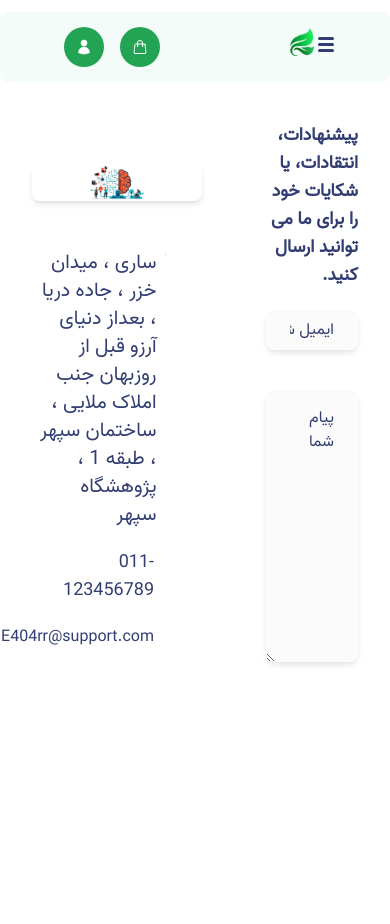
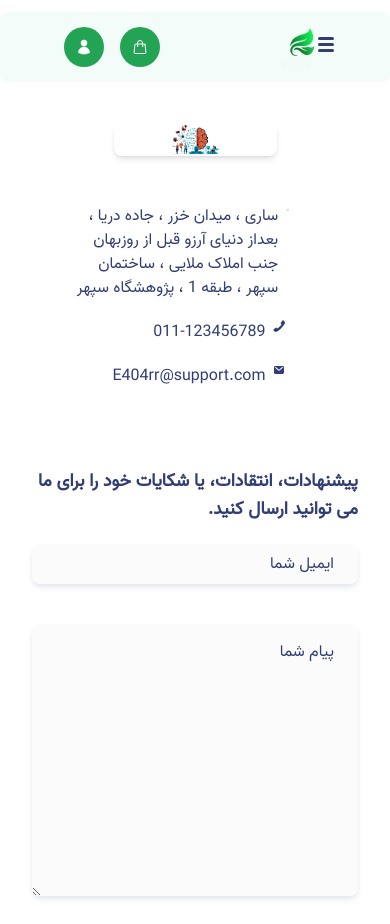
Before and after one commit to academy-react/E404rr, a React (Vite) app: page /contact-us in a window 390 px wide. Before the commit the page ends 844 px from the top, so only its background shows below. Built offline with nearby package versions, Linux system fonts and the light colour scheme.

Commit message:
some more styles changed

```diff
--- a/src/components/common/Header/HeaderNav.jsx
+++ b/src/components/common/Header/HeaderNav.jsx
@@ -5,7 +5,7 @@ import NavItems from "./NavItems";
 const HeaderNav = () => {
   return (
     <div className="w-[65%] h-full hidden md:block text-[17px] max-lg:text-[12px] max-lg:font-medium font-bold">
-      <ul className="flex w-full gap-10 items-center h-full text-[#323E73]">
+      <ul className="flex w-full xl:gap-10 lg:gap-7 gap-5 items-center h-full text-[#323E73]">
         <NavItems />
       </ul>
     </div>
--- a/src/components/common/Header/NavItems.jsx
+++ b/src/components/common/Header/NavItems.jsx
@@ -2,7 +2,7 @@ import React from "react";
 import { NavLink } from "react-router-dom";
 
 const activeClass = ({ isActive }) =>
-  isActive ? "bg-white shadow-md shadow-gray-300 px-5 py-1 rounded-2xl" : "";
+  isActive ? "bg-white shadow-md shadow-gray-300 px-3 py-1 rounded-2xl" : "";
 
 const NavItems = () => {
   return (
--- a/src/components/common/footer/Access.jsx
+++ b/src/components/common/footer/Access.jsx
@@ -1,12 +1,19 @@
+import { NavLink } from "react-router-dom";
 import styles from "./footer.module.css";
 
 const Access = () => {
   return (
     <div className="max-md:mx-auto  max-md:my-8">
       <h3 className={` ${styles.title} max-w-xs `}>دسترسی</h3>
-      <p className="m-1 mt-3">دوره ها</p>
-      <p className="m-1">معرفی مدرسین</p>
-      <p className="m-1">بلاگ</p>
+      <NavLink to="/course">
+        <p className="m-1 mt-3">دوره ها</p>
+      </NavLink>
+      <NavLink to="/introducing-teachers">
+        <p className="m-1">معرفی مدرسین</p>
+      </NavLink>
+      <NavLink to="/blog">
+        <p className="m-1">بلاگ</p>
+      </NavLink>
     </div>
   );
 };
--- a/src/components/common/footer/Common.jsx
+++ b/src/components/common/footer/Common.jsx
@@ -1,12 +1,16 @@
+import { NavLink } from "react-router-dom";
 import styles from "./footer.module.css";
 
 const Common = () => {
   return (
     <div className="max-md:mx-auto  max-md:my-8">
       <h3 className={` ${styles.title} max-w-xs `}>متداول</h3>
-      <p className="m-1 mt-3">پرسش و پاسخ </p>
-      <p className="m-1">درخواست مشاوره</p>
-      <p className="m-1">ورود</p>
+      <NavLink to="/consultation-req">
+        <p className="m-1 mt-3">درخواست مشاوره</p>
+      </NavLink>
+      <NavLink to="/login">
+        <p className="mt-1 mr-1">ورود</p>
+      </NavLink>
     </div>
   );
 };
--- a/src/components/common/footer/Contact.jsx
+++ b/src/components/common/footer/Contact.jsx
@@ -1,11 +1,16 @@
+import { NavLink } from "react-router-dom";
 import styles from "./footer.module.css";
 
 const Contact = () => {
   return (
     <div className="max-md:mx-auto max-md:my-8">
       <h3 className={` ${styles.title} max-w-xs `}>ارتباط با ما</h3>
-      <p className="m-1 mt-3">تماس با ما</p>
-      <p className="m-1">درباره ما</p>
+      <NavLink to="/contact-us">
+        <p className="m-1 mt-3">تماس با ما</p>
+      </NavLink>
+      <NavLink to="/about-us">
+        <p className="m-1">درباره ما</p>
+      </NavLink>
     </div>
   );
 };
--- a/src/screens/ContactUs/ContactInfo.jsx
+++ b/src/screens/ContactUs/ContactInfo.jsx
@@ -4,14 +4,14 @@ import Address from "../../components/common/footer/Address";
 
 const ContactInfo = () => {
   return (
-    <div className="w-[60%] px-8">
-      <div>
+    <div className="xl:w-[60%] px-8">
+      <div className="xl:w-full w-[50%] mx-auto">
         <div className="w-full px-14 rounded-lg shadow-md">
           <img className="w-full" src={AI} alt="" />
         </div>
       </div>
       <div className="mt-12">
-        <div className="flex items-start">
+        <div className="flex items-start xl:w-full w-[80%] mx-auto">
           <svg
             className="h-3 w-3 md:h-10 md:w-10 mr-9 "
             xmlns="http://www.w3.org/2000/svg"
@@ -38,14 +38,14 @@ const ContactInfo = () => {
               />
             </g>
           </svg>
-          <p className="text-xl mx-2">
+          <p className="xl:text-xl mx-2">
             ساری ، میدان خزر ، جاده دریا ، بعداز دنیای آرزو قبل از روزبهان جنب
             املاک ملایی ، ساختمان سپهر ، طبقه 1 ، پژوهشگاه سپهر
           </p>
         </div>
-        <div className="flex items-start mt-5 px-10">
+        <div className="flex items-start mt-5 xl:w-full w-[80%] mx-auto px-10">
           <svg
-            className="h-6 w-6 ml-2"
+            className="xl:w-6 w-3 ml-2"
             viewBox="0 0 32 32"
             version="1.1"
             xmlns="http://www.w3.org/2000/svg"
@@ -85,11 +85,11 @@ const ContactInfo = () => {
               </g>
             </g>
           </svg>
-          <p className="text-lg">011-123456789</p>
+          <p className="xl:text-lg">011-123456789</p>
         </div>
-        <div className="flex items-start mt-5 px-10">
+        <div className="flex items-start xl:w-full w-[80%] mx-auto mt-5 px-10">
           <svg
-            className="w-6 ml-2"
+            className="xl:w-6 w-3 ml-2"
             viewBox="0 0 24 24"
             fill="none"
             xmlns="http://www.w3.org/2000/svg"
--- a/src/screens/ContactUs/ContactUs.jsx
+++ b/src/screens/ContactUs/ContactUs.jsx
@@ -4,7 +4,7 @@ import ContactInfo from "./ContactInfo";
 
 const ContactUs = () => {
   return (
-    <div className="container max-w-[1250px] mx-auto flex justify-between items-center text-[#323E73]">
+    <div className="container max-w-[1250px] mx-auto flex flex-col-reverse xl:flex-row justify-between items-center text-[#323E73]">
       <ContactUsForm />
       <ContactInfo />
     </div>
--- a/src/screens/ContactUs/ContactUsForm.jsx
+++ b/src/screens/ContactUs/ContactUsForm.jsx
@@ -2,7 +2,7 @@ import React from "react";
 
 const ContactUsForm = () => {
   return (
-    <div className="w-[45%] px-8">
+    <div className="xl:w-[45%] px-8 mt-20 xl:mt-0">
       <p className=" font-bold text-lg">
         پیشنهادات، انتقادات، یا شکایات خود را برای ما می توانید ارسال کنید.
       </p>
```
